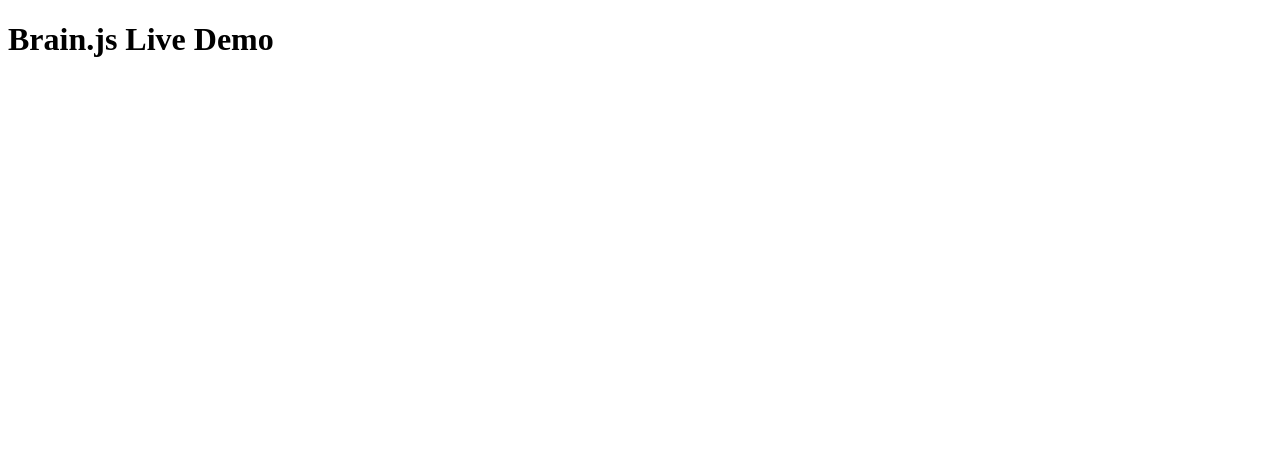
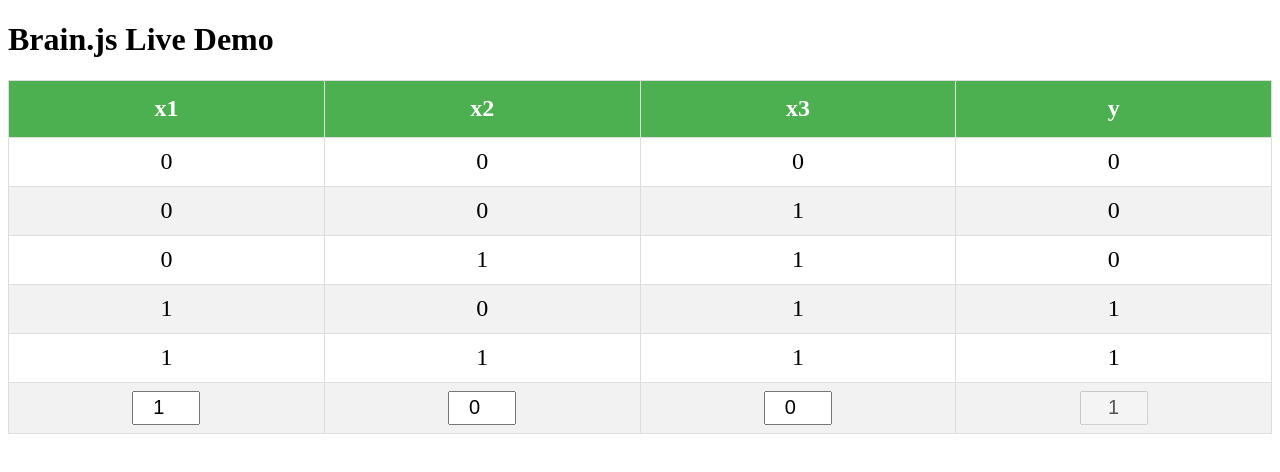
Before and after one commit to yujiosaka/brain-js-live-demo, a plain HTML site: page index.html in a window 1280 px wide. Drawn offline with nearby package versions, Linux system fonts and the light colour scheme.

Commit message:
feat: show table

```diff
--- a/index.html
+++ b/index.html
@@ -3,9 +3,60 @@
   <head>
     <meta charset="utf-8">
     <title>Brain.js Live Demo</title>
+    <link href="style.css" rel="stylesheet" type="text/css">
     <script src="https://unpkg.com/brain.js"></script>
+    <script src="https://code.jquery.com/jquery.js"></script>
   </head>
   <body>
     <h1>Brain.js Live Demo</h1>
+    <table>
+      <tr>
+        <th>x1</th>
+        <th>x2</th>
+        <th>x3</th>
+        <th>y</th>
+      <tr>
+      <tr>
+        <td>0</td>
+        <td>0</td>
+        <td>0</td>
+        <td>0</td>
+      </tr>
+      <tr>
+        <td>0</td>
+        <td>0</td>
+        <td>1</td>
+        <td>0</td>
+      </tr>
+      <tr>
+        <td>0</td>
+        <td>1</td>
+        <td>1</td>
+        <td>0</td>
+      </tr>
+      <tr>
+        <td>1</td>
+        <td>0</td>
+        <td>1</td>
+        <td>1</td>
+      </tr>
+      <tr>
+        <td>1</td>
+        <td>1</td>
+        <td>1</td>
+        <td>1</td>
+      </tr>
+      <tr>
+        <td><input type="number" id="x1" value="1" min="0" max="1"></td>
+        <td><input type="number" id="x2" value="0" min="0" max="1"></td>
+        <td><input type="number" id="x3" value="0" min="0" max="1"></td>
+        <td><input id="y" value="1" disabled></td>
+      </tr>
+    </table>
+    <script>
+    // Enter code here
+
+
+    </script>
   </body>
 </html>
--- /dev/null
+++ b/style.css
@@ -0,0 +1,31 @@
+table {
+  border-collapse: collapse;
+  width: 100%;
+}
+table caption {
+  padding: 8px;
+  font-size: 28px;
+  font-weight: bold;
+}
+table td, table th {
+  border: 1px solid #ddd;
+  padding: 8px;
+  height: 32px;
+  font-size: 24px;
+  text-align: center;
+}
+table tr:nth-child(even){
+  background-color: #f2f2f2;
+}
+table th {
+  padding-top: 12px;
+  padding-bottom: 12px;
+  background-color: #4CAF50;
+  color: white;
+}
+table td input {
+  font-size: 20px;
+  text-align: center;
+  height: 28px;
+  width: 60px;
+}
```
